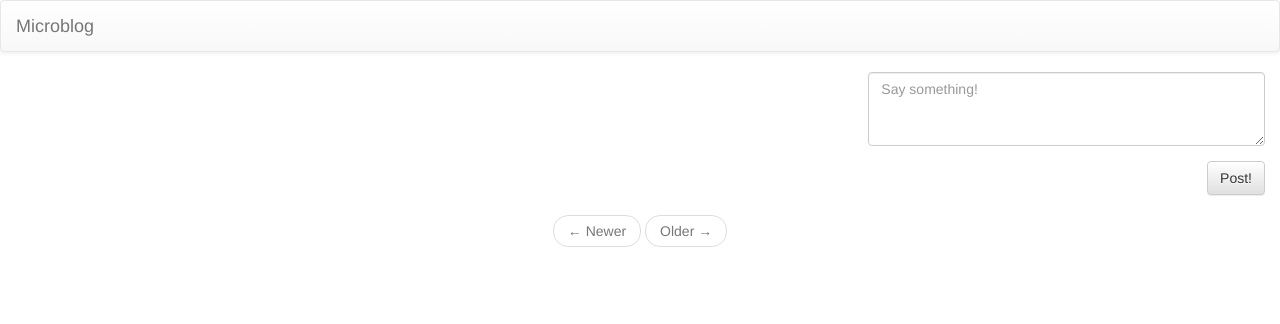
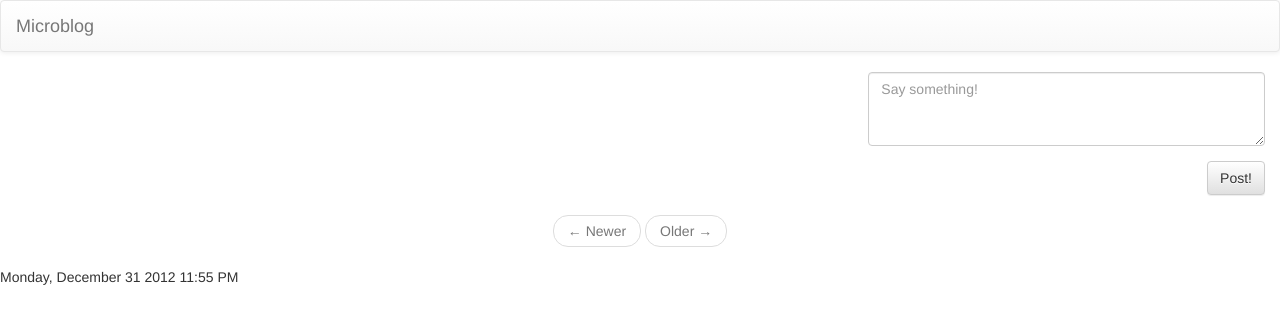
Before and after one commit to t33chong/microblog, a Flask app: template app/templates/index.html in a window 1280 px wide. Shown: the top 324 px of the page. Run offline with Flask 2, Linux system fonts and the light colour scheme; the template is opened without the code that fills it: values that come from a table or form of the project are taken from there, others are empty; parts of the project's set-up code (start-up, migrations or seed data) failed here and were passed over; some libraries are stand-ins or nearby versions.

Commit message:
writing time works in base.html after script import

```diff
--- a/app/templates/base.html
+++ b/app/templates/base.html
@@ -66,5 +66,8 @@
     <script src="https://ajax.googleapis.com/ajax/libs/jquery/1.11.0/jquery.min.js"></script>
     <script src="//netdna.bootstrapcdn.com/bootstrap/3.1.1/js/bootstrap.min.js"></script>
     <script src="/static/js/moment.min.js"></script>
+    <script>
+      document.write(moment("2012-12-31T23:55:13 Z").format('LLLL'));
+    </script>
   </body>
 </html>
```
